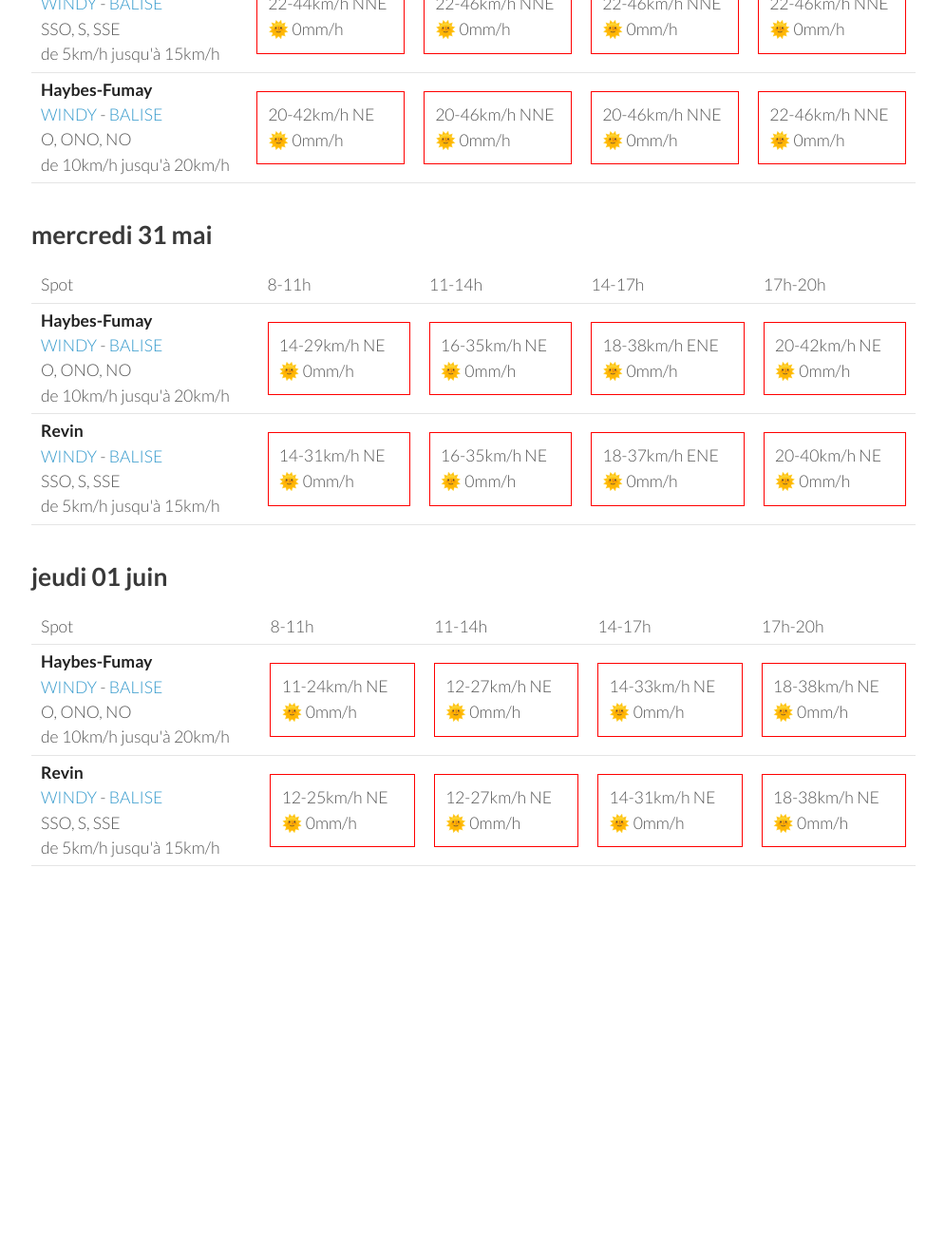
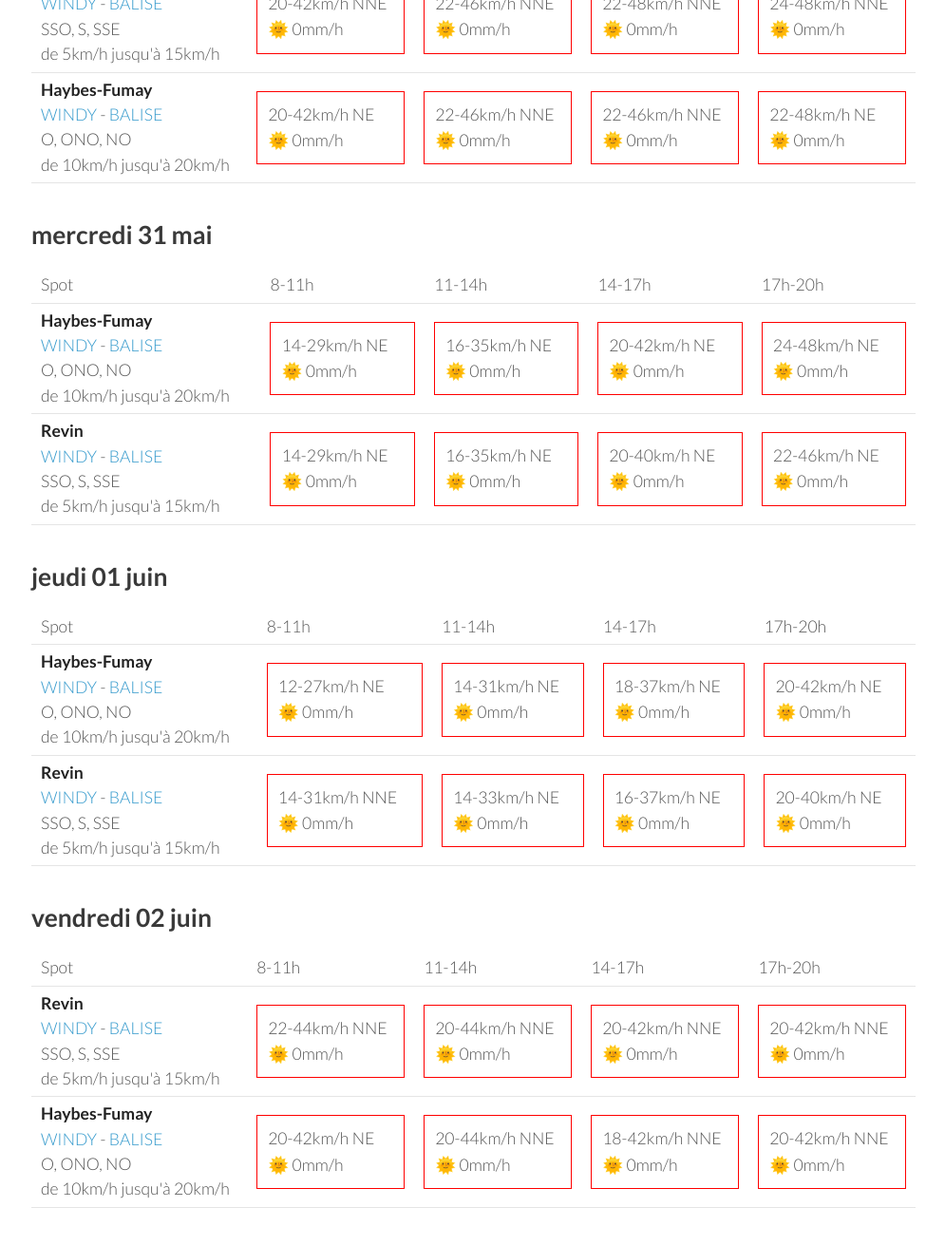
Before and after one commit to parapente-dans-le-nord/parapente-dans-le-nord.github.io, a Jekyll site: the page built from ardennes.markdown, in a window 1280 px wide and 1400 px high, scrolled down 1126 px. Shown: the top 1311 px of the window at 95% size, without its empty margins (25-1020 px from the left). Built offline with Jekyll 4.4.1, drawn with Linux system fonts in a browser that asks for light colours; before the commit the page ends 2166 px from its top, so only the background shows below that; some of the changed text lies outside the part shown.

Commit message:
update index.markdown

```diff
--- a/ardennes.markdown
+++ b/ardennes.markdown
@@ -96,10 +96,10 @@ page mise à jour le dimanche 28 mai 06:10
 <tr>
         <td><strong>Revin</strong><br><a href="https://windy.com/49.948/4.625?49.543,4.625,8">WINDY</a> - <span class=""><a href="http://www.balisemeteo.com/balise.php?idBalise=5019">BALISE</a> </span><br> <span class="vent-favorable">SSO, S, SSE</span><br><span class="force-vent">de 5km/h jusqu'à 15km/h</span> </td>
 
-            <td><div class="not-flyable"><p>22-44km/h NNE</p><p>🌞 0mm/h</p></div></td>
+            <td><div class="not-flyable"><p>20-42km/h NNE</p><p>🌞 0mm/h</p></div></td>
             <td><div class="not-flyable"><p>22-46km/h NNE</p><p>🌞 0mm/h</p></div></td>
-            <td><div class="not-flyable"><p>22-46km/h NNE</p><p>🌞 0mm/h</p></div></td>
-            <td><div class="not-flyable"><p>22-46km/h NNE</p><p>🌞 0mm/h</p></div></td>
+            <td><div class="not-flyable"><p>22-48km/h NNE</p><p>🌞 0mm/h</p></div></td>
+            <td><div class="not-flyable"><p>24-48km/h NNE</p><p>🌞 0mm/h</p></div></td>
 
 
     </tr>
@@ -107,9 +107,9 @@ page mise à jour le dimanche 28 mai 06:10
         <td><strong>Haybes-Fumay</strong><br><a href="https://windy.com/49.998/4.715?49.913,4.738,10">WINDY</a> - <span class=""><a href="http://www.balisemeteo.com/balise.php?idBalise=104">BALISE</a> </span><br> <span class="vent-favorable">O, ONO, NO</span><br><span class="force-vent">de 10km/h jusqu'à 20km/h</span> </td>
 
             <td><div class="not-flyable"><p>20-42km/h NE</p><p>🌞 0mm/h</p></div></td>
-            <td><div class="not-flyable"><p>20-46km/h NNE</p><p>🌞 0mm/h</p></div></td>
-            <td><div class="not-flyable"><p>20-46km/h NNE</p><p>🌞 0mm/h</p></div></td>
             <td><div class="not-flyable"><p>22-46km/h NNE</p><p>🌞 0mm/h</p></div></td>
+            <td><div class="not-flyable"><p>22-46km/h NNE</p><p>🌞 0mm/h</p></div></td>
+            <td><div class="not-flyable"><p>22-48km/h NE</p><p>🌞 0mm/h</p></div></td>
 
 
     </tr>
@@ -134,18 +134,18 @@ page mise à jour le dimanche 28 mai 06:10
 
             <td><div class="not-flyable"><p>14-29km/h NE</p><p>🌞 0mm/h</p></div></td>
             <td><div class="not-flyable"><p>16-35km/h NE</p><p>🌞 0mm/h</p></div></td>
-            <td><div class="not-flyable"><p>18-38km/h ENE</p><p>🌞 0mm/h</p></div></td>
             <td><div class="not-flyable"><p>20-42km/h NE</p><p>🌞 0mm/h</p></div></td>
+            <td><div class="not-flyable"><p>24-48km/h NE</p><p>🌞 0mm/h</p></div></td>
 
 
     </tr>
 <tr>
         <td><strong>Revin</strong><br><a href="https://windy.com/49.948/4.625?49.543,4.625,8">WINDY</a> - <span class=""><a href="http://www.balisemeteo.com/balise.php?idBalise=5019">BALISE</a> </span><br> <span class="vent-favorable">SSO, S, SSE</span><br><span class="force-vent">de 5km/h jusqu'à 15km/h</span> </td>
 
-            <td><div class="not-flyable"><p>14-31km/h NE</p><p>🌞 0mm/h</p></div></td>
+            <td><div class="not-flyable"><p>14-29km/h NE</p><p>🌞 0mm/h</p></div></td>
             <td><div class="not-flyable"><p>16-35km/h NE</p><p>🌞 0mm/h</p></div></td>
-            <td><div class="not-flyable"><p>18-37km/h ENE</p><p>🌞 0mm/h</p></div></td>
             <td><div class="not-flyable"><p>20-40km/h NE</p><p>🌞 0mm/h</p></div></td>
+            <td><div class="not-flyable"><p>22-46km/h NE</p><p>🌞 0mm/h</p></div></td>
 
 
     </tr>
@@ -168,20 +168,20 @@ page mise à jour le dimanche 28 mai 06:10
 <tr>
         <td><strong>Haybes-Fumay</strong><br><a href="https://windy.com/49.998/4.715?49.913,4.738,10">WINDY</a> - <span class=""><a href="http://www.balisemeteo.com/balise.php?idBalise=104">BALISE</a> </span><br> <span class="vent-favorable">O, ONO, NO</span><br><span class="force-vent">de 10km/h jusqu'à 20km/h</span> </td>
 
-            <td><div class="not-flyable"><p>11-24km/h NE</p><p>🌞 0mm/h</p></div></td>
             <td><div class="not-flyable"><p>12-27km/h NE</p><p>🌞 0mm/h</p></div></td>
-            <td><div class="not-flyable"><p>14-33km/h NE</p><p>🌞 0mm/h</p></div></td>
-            <td><div class="not-flyable"><p>18-38km/h NE</p><p>🌞 0mm/h</p></div></td>
+            <td><div class="not-flyable"><p>14-31km/h NE</p><p>🌞 0mm/h</p></div></td>
+            <td><div class="not-flyable"><p>18-37km/h NE</p><p>🌞 0mm/h</p></div></td>
+            <td><div class="not-flyable"><p>20-42km/h NE</p><p>🌞 0mm/h</p></div></td>
 
 
     </tr>
 <tr>
         <td><strong>Revin</strong><br><a href="https://windy.com/49.948/4.625?49.543,4.625,8">WINDY</a> - <span class=""><a href="http://www.balisemeteo.com/balise.php?idBalise=5019">BALISE</a> </span><br> <span class="vent-favorable">SSO, S, SSE</span><br><span class="force-vent">de 5km/h jusqu'à 15km/h</span> </td>
 
-            <td><div class="not-flyable"><p>12-25km/h NE</p><p>🌞 0mm/h</p></div></td>
-            <td><div class="not-flyable"><p>12-27km/h NE</p><p>🌞 0mm/h</p></div></td>
-            <td><div class="not-flyable"><p>14-31km/h NE</p><p>🌞 0mm/h</p></div></td>
-            <td><div class="not-flyable"><p>18-38km/h NE</p><p>🌞 0mm/h</p></div></td>
+            <td><div class="not-flyable"><p>14-31km/h NNE</p><p>🌞 0mm/h</p></div></td>
+            <td><div class="not-flyable"><p>14-33km/h NE</p><p>🌞 0mm/h</p></div></td>
+            <td><div class="not-flyable"><p>16-37km/h NE</p><p>🌞 0mm/h</p></div></td>
+            <td><div class="not-flyable"><p>20-40km/h NE</p><p>🌞 0mm/h</p></div></td>
 
 
     </tr>
@@ -189,3 +189,39 @@ page mise à jour le dimanche 28 mai 06:10
 </tbody>
 </table>
 {:/}
+## vendredi 02 juin
+
+{::nomarkdown}
+<table>
+  <tbody>
+    <tr>
+      <td>Spot</td>
+      <td>8-11h</td>
+      <td>11-14h</td>
+      <td>14-17h</td>
+      <td>17h-20h</td>
+    </tr>
+<tr>
+        <td><strong>Revin</strong><br><a href="https://windy.com/49.948/4.625?49.543,4.625,8">WINDY</a> - <span class=""><a href="http://www.balisemeteo.com/balise.php?idBalise=5019">BALISE</a> </span><br> <span class="vent-favorable">SSO, S, SSE</span><br><span class="force-vent">de 5km/h jusqu'à 15km/h</span> </td>
+
+            <td><div class="not-flyable"><p>22-44km/h NNE</p><p>🌞 0mm/h</p></div></td>
+            <td><div class="not-flyable"><p>20-44km/h NNE</p><p>🌞 0mm/h</p></div></td>
+            <td><div class="not-flyable"><p>20-42km/h NNE</p><p>🌞 0mm/h</p></div></td>
+            <td><div class="not-flyable"><p>20-42km/h NNE</p><p>🌞 0mm/h</p></div></td>
+
+
+    </tr>
+<tr>
+        <td><strong>Haybes-Fumay</strong><br><a href="https://windy.com/49.998/4.715?49.913,4.738,10">WINDY</a> - <span class=""><a href="http://www.balisemeteo.com/balise.php?idBalise=104">BALISE</a> </span><br> <span class="vent-favorable">O, ONO, NO</span><br><span class="force-vent">de 10km/h jusqu'à 20km/h</span> </td>
+
+            <td><div class="not-flyable"><p>20-42km/h NE</p><p>🌞 0mm/h</p></div></td>
+            <td><div class="not-flyable"><p>20-44km/h NNE</p><p>🌞 0mm/h</p></div></td>
+            <td><div class="not-flyable"><p>18-42km/h NNE</p><p>🌞 0mm/h</p></div></td>
+            <td><div class="not-flyable"><p>20-42km/h NNE</p><p>🌞 0mm/h</p></div></td>
+
+
+    </tr>
+
+</tbody>
+</table>
+{:/}
```
Also changed, not shown: other parts of ardennes.markdown (+1 -1 lines).
